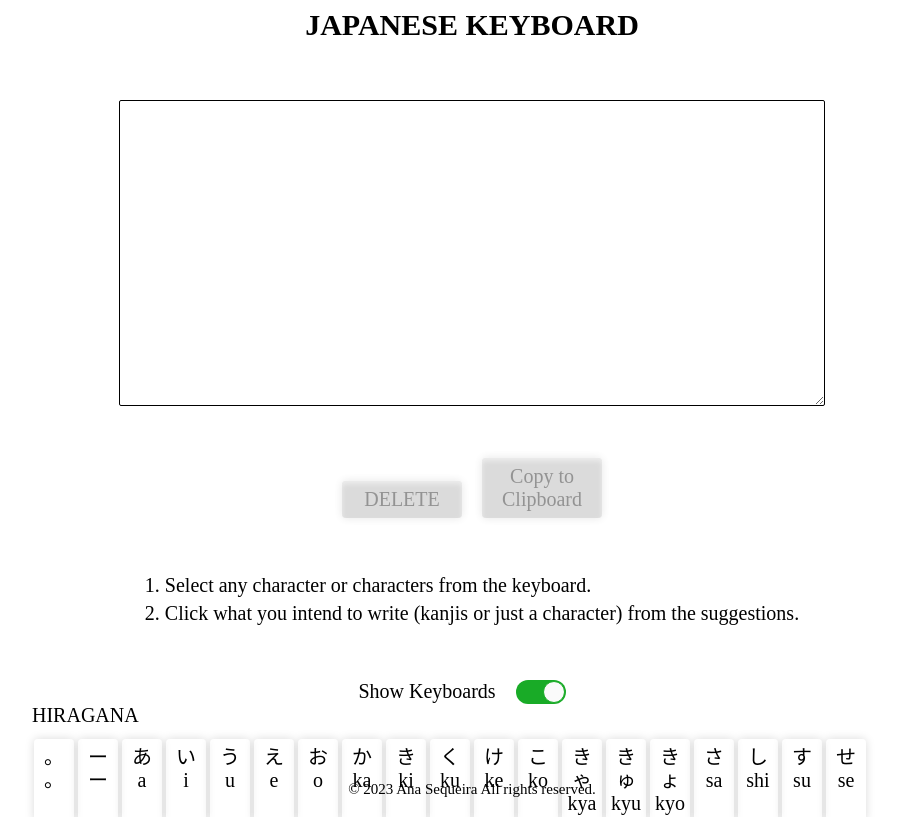
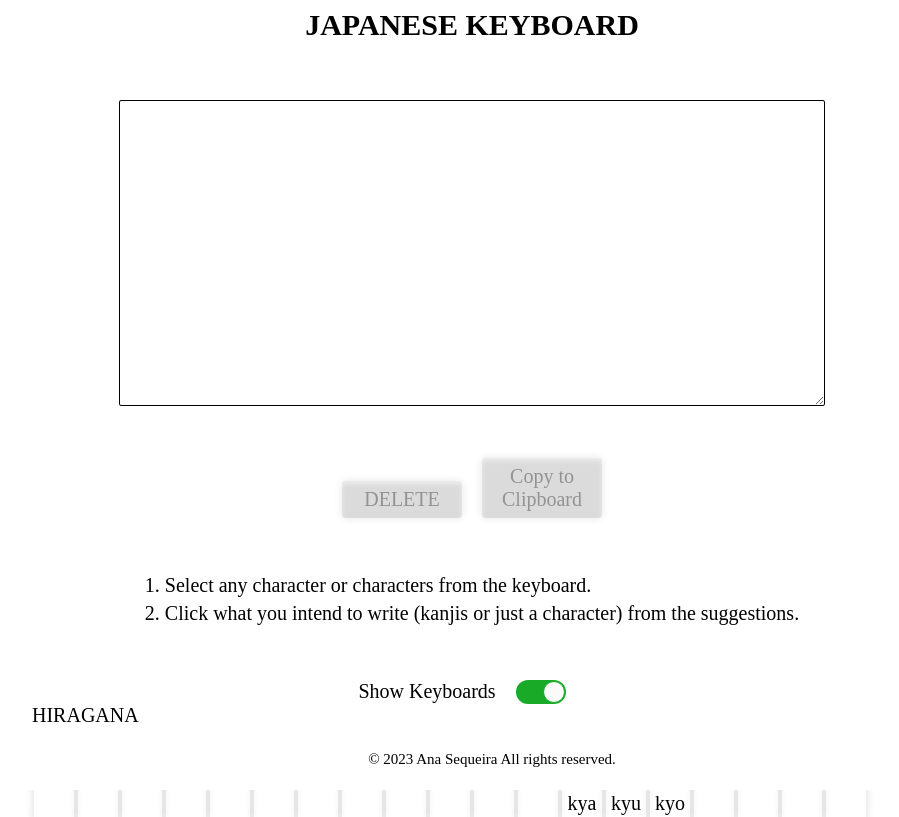
Before and after one commit to acoss22/japanese_keyboard, a React (Create React App) app in the folder japanese-keyboard/: page / in a window 1280 px wide. Shown: the top 817 px of the page, without its empty margins (168-1067 px from the left). Built offline with nearby package versions, Linux system fonts and the light colour scheme.

Commit message:
refactor: fix footer and header UI

```diff
--- a/japanese-keyboard/src/app.module.scss
+++ b/japanese-keyboard/src/app.module.scss
@@ -15,6 +15,7 @@
     display: flex;
     flex-direction: column;
     align-items: center;
+    padding-bottom: 10rem;
 
     .button-group {
       display: flex;
@@ -137,5 +138,6 @@
       font-size: 2rem;
       margin: 5rem;
     }
+
   }
 }
--- a/japanese-keyboard/src/components/footer/footer.module.scss
+++ b/japanese-keyboard/src/components/footer/footer.module.scss
@@ -6,6 +6,10 @@
   bottom: 0;
 
   .footer_container {
+    background-color: #fff;
+    padding: 2rem;
+    margin-top: 2rem;
+    margin-bottom: 1rem;
     height: $footerHeight;
     width: 100%;
     display: flex;
@@ -13,6 +17,7 @@
     justify-content: center;
 
     .footer {
+      background-color: #fff;
       font-size: $fontSizeFooter;
     }
   }
--- a/japanese-keyboard/src/components/header/header.module.scss
+++ b/japanese-keyboard/src/components/header/header.module.scss
@@ -10,6 +10,7 @@
   text-align: center;
   width: 100%;
   color: black;
+  background-color: #fff;
 
   .header{
     font-weight: $fontWeightBold;
```
